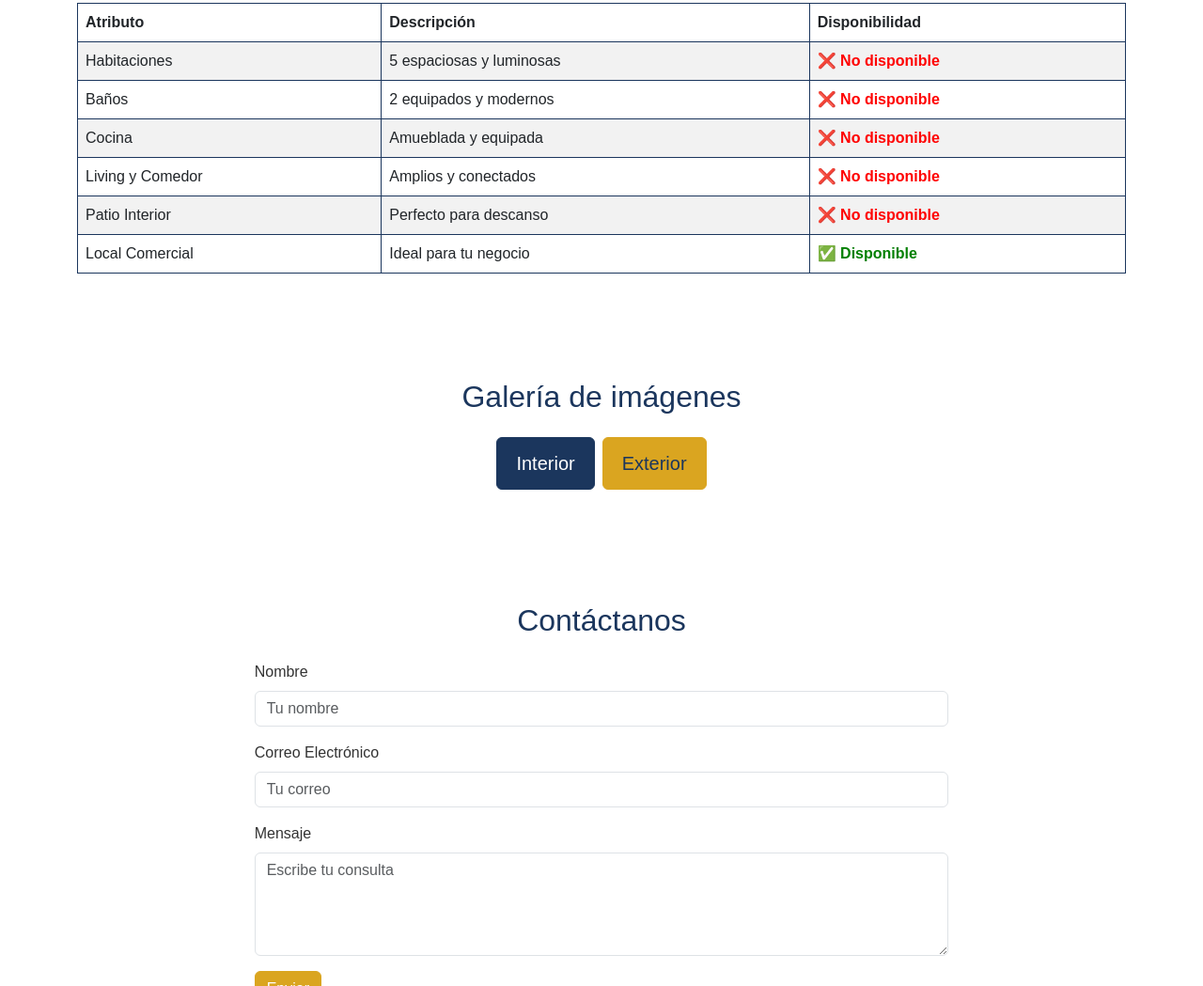
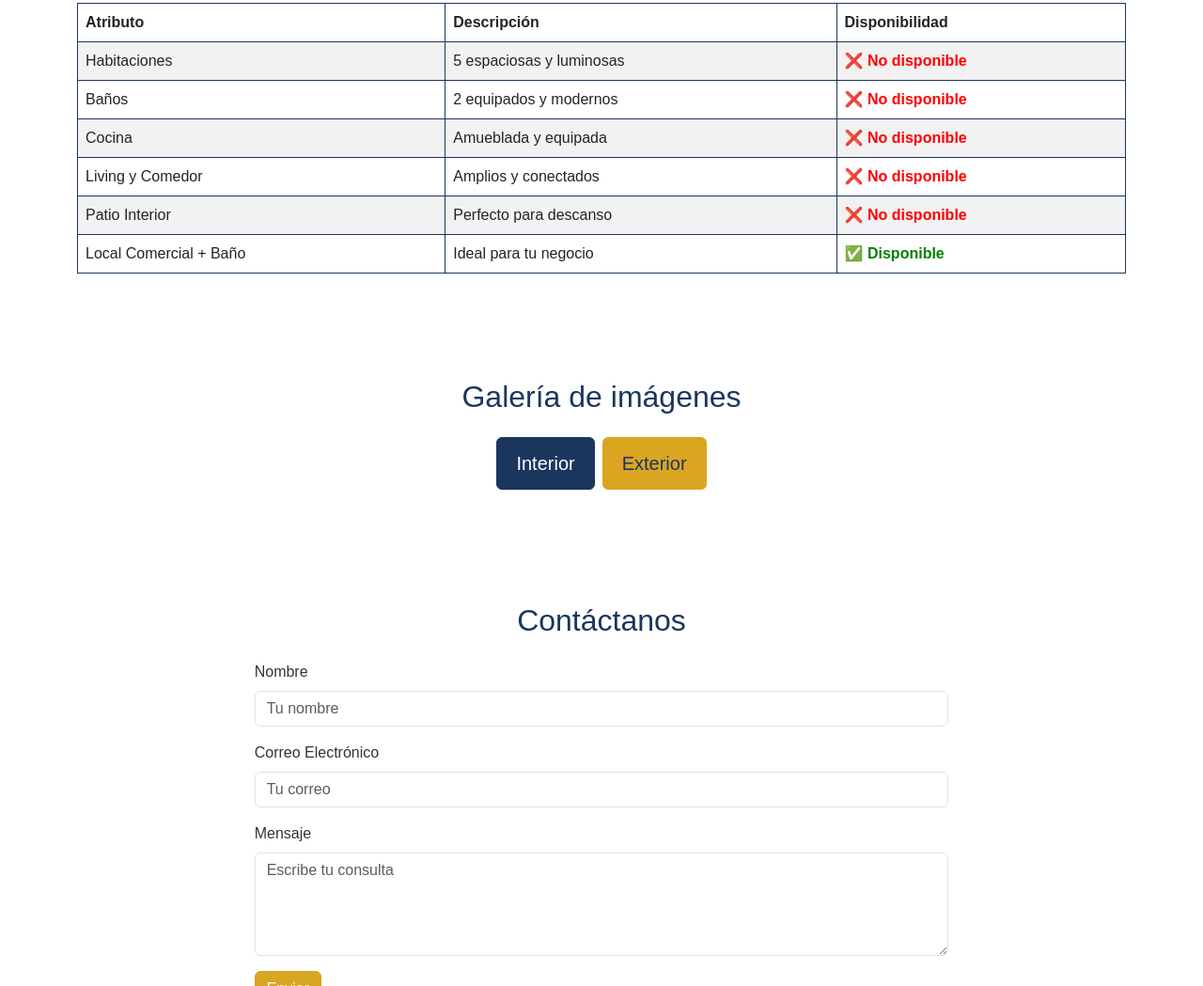
Before and after one commit to jfcosm/arriendobalmaceda, a plain HTML site: page index.html in a window 1280 px wide. Shown: the part 1448-2497 px from the top of the page at 94% size. Drawn offline with nearby package versions, Linux system fonts and the light colour scheme; a web font is replaced by a local one.

Commit message:
ninth commit

```diff
--- a/index.html
+++ b/index.html
@@ -159,7 +159,7 @@
               <td><span class="no-disponible">❌ No disponible</span></td>
             </tr>
             <tr>
-              <td>Local Comercial</td>
+              <td>Local Comercial + Baño</td>
               <td>Ideal para tu negocio</td>
               <td><span class="disponible">✅ Disponible</span></td>
             </tr>
```
